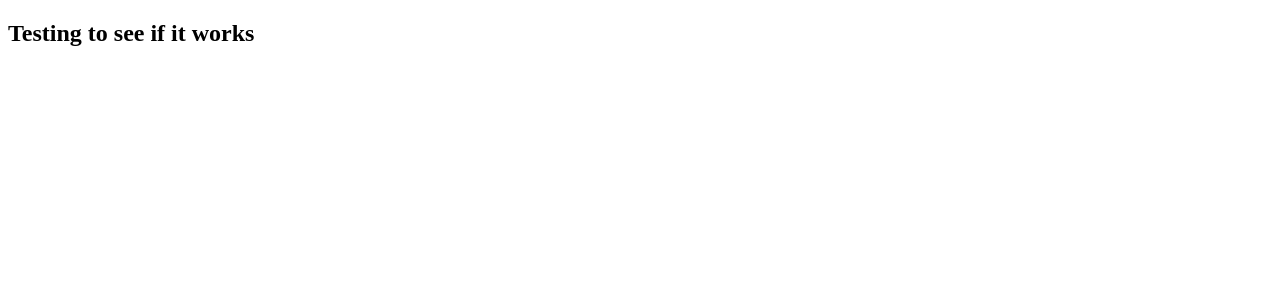
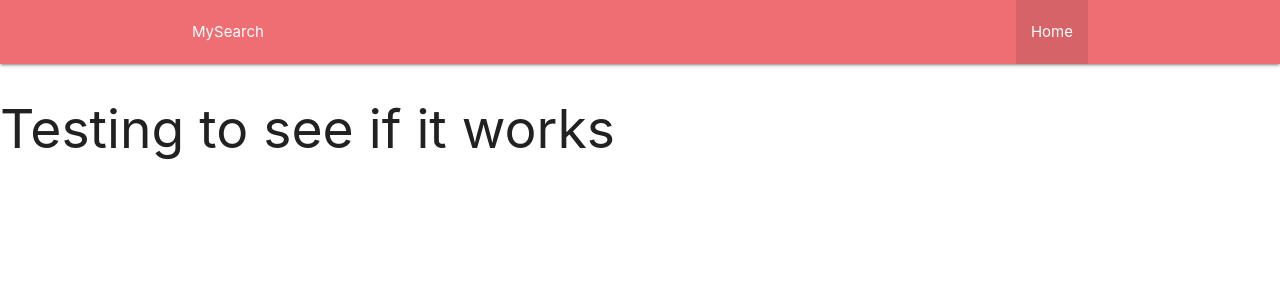
Before and after one commit to adilkp/SearchEngine, a Django app: page / in a window 1280 px wide. Shown: the top 300 px of the page. Run offline with Django 3.2, Linux system fonts and the light colour scheme.

Commit message:
Some front-end

```diff
--- a/my_app/urls.py
+++ b/my_app/urls.py
@@ -4,5 +4,4 @@ from django.contrib import admin
 
 urlpatterns = [
     path('', views.home, name='home'),
-    path('admin/', admin.site.urls),
 ]
--- a/templates/base.html
+++ b/templates/base.html
@@ -1,10 +1,30 @@
+
+{% load static %}
+
+
 <!DOCTYPE html>
 <html lang="en">
 <head>
     <meta charset="UTF-8">
     <title>Search App</title>
+    <link rel="stylesheet" href="{% static "css/style.css" %}">
+    <link rel="stylesheet" href="https://cdnjs.cloudflare.com/ajax/libs/materialize/1.0.0/css/materialize.min.css">
+    <link href="https://fonts.googleapis.com/icon?family=Material+Icons" rel="stylesheet">
+
 </head>
 <body>
+
+<nav class="navbar navbar-expand-lg navbar-light bg-light">
+  <div class="container">
+    <a class="navbar-brand" href="/">MySearch</a>
+      <ul class="right">
+      <li class="nav-item active">
+        <a class="nav-link" href="/">Home</a>
+      </li>
+      </ul>
+  </div>
+</nav>
+
 <h2>Testing to see if it works</h2>
 </body>
 </html>
```
